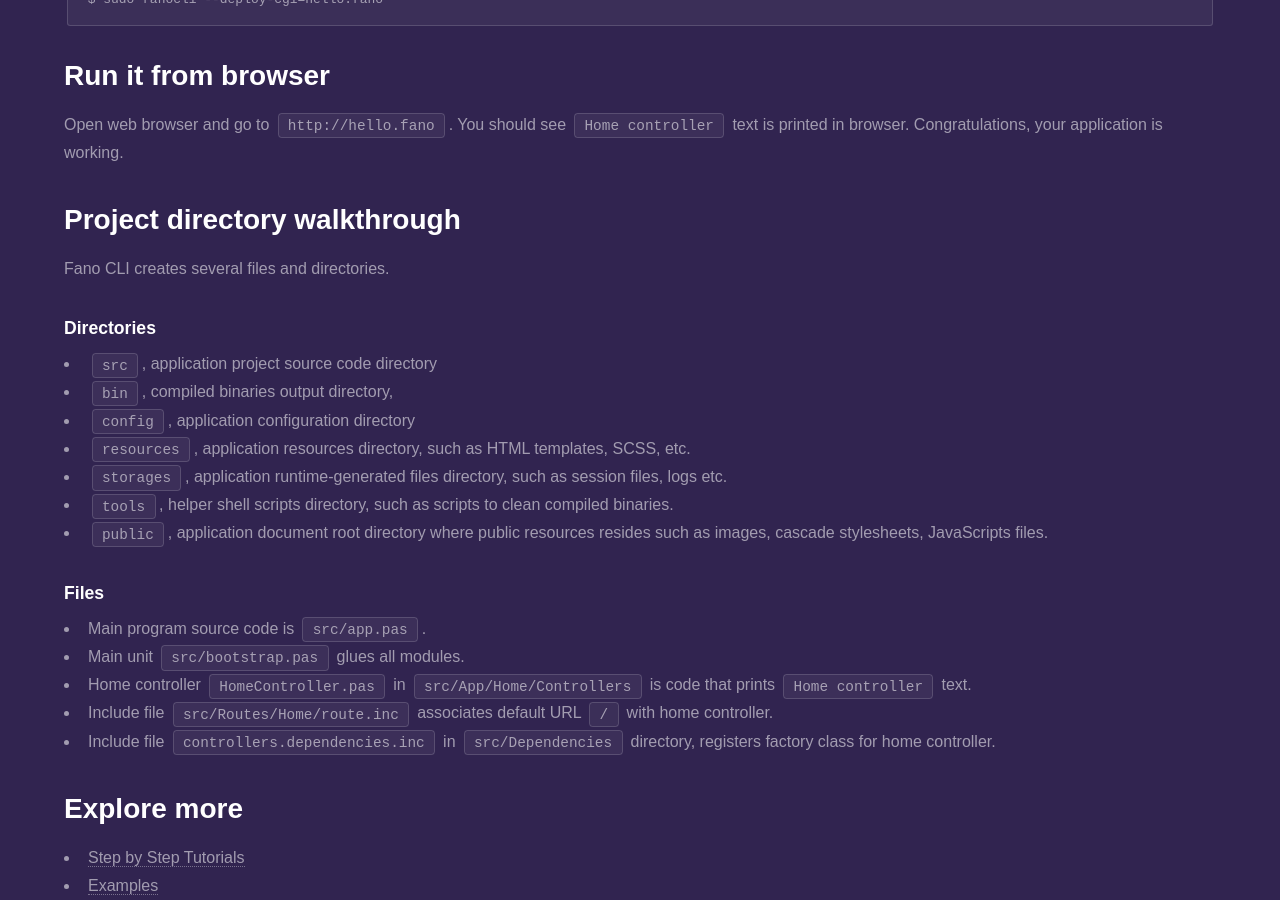
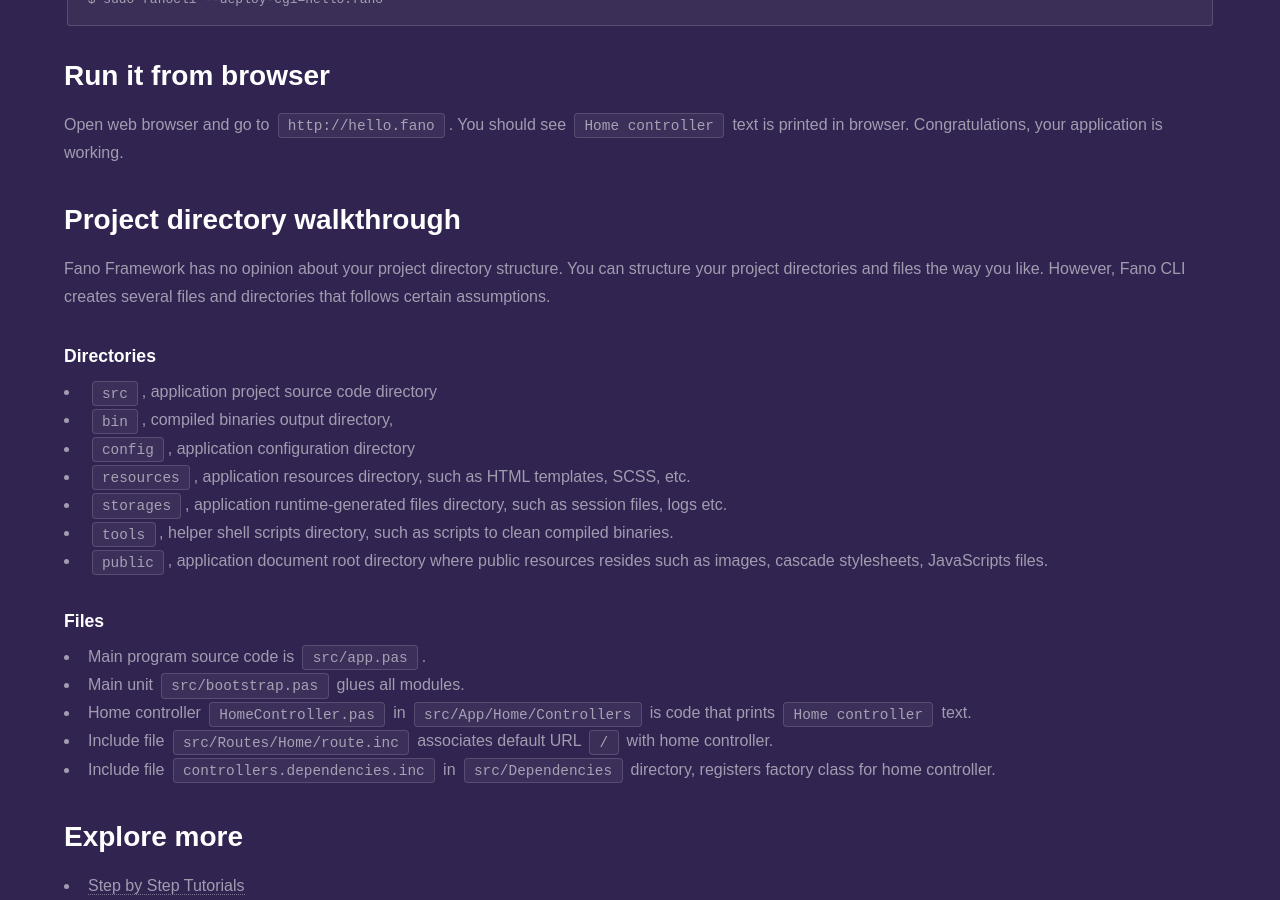
Before and after one commit to fanoframework/fanoframework.github.io, a Jekyll site: the page built from getting-started/index.md, in a window 1280 px wide and 900 px high, scrolled down 985 px. Built offline with Jekyll 4.4.1, drawn with Linux system fonts in a browser that asks for light colours; our own code applies the rules of GitHub Pages for plain Markdown files.

Commit message:
Update index.md

```diff
--- a/getting-started/index.md
+++ b/getting-started/index.md
@@ -38,7 +38,9 @@
 Open web browser and go to `http://hello.fano`. You should see `Home controller` text is printed in browser. Congratulations, your application is working.
 
 ## Project directory walkthrough
-Fano CLI creates several files and directories.
+Fano Framework has no opinion about your project directory structure.
+You can structure your project directories and files the way you like.
+However, Fano CLI creates several files and directories that follows certain assumptions.
 
 ### Directories
 - `src`, application project source code directory
```
